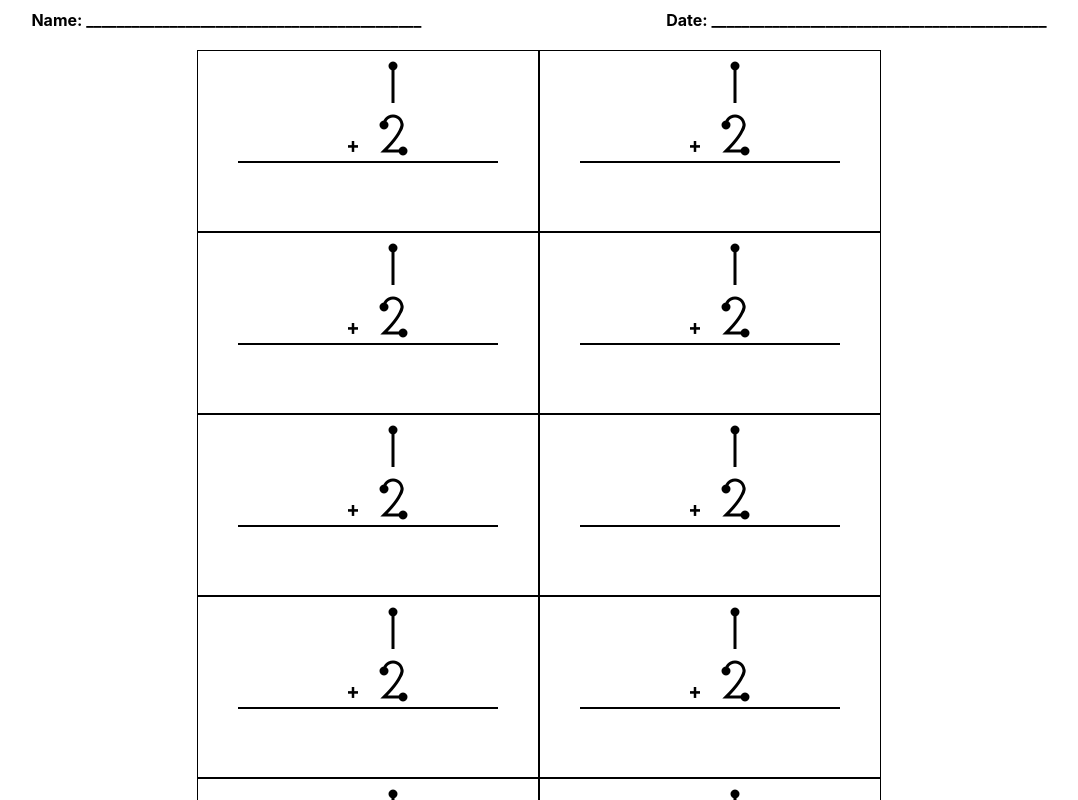
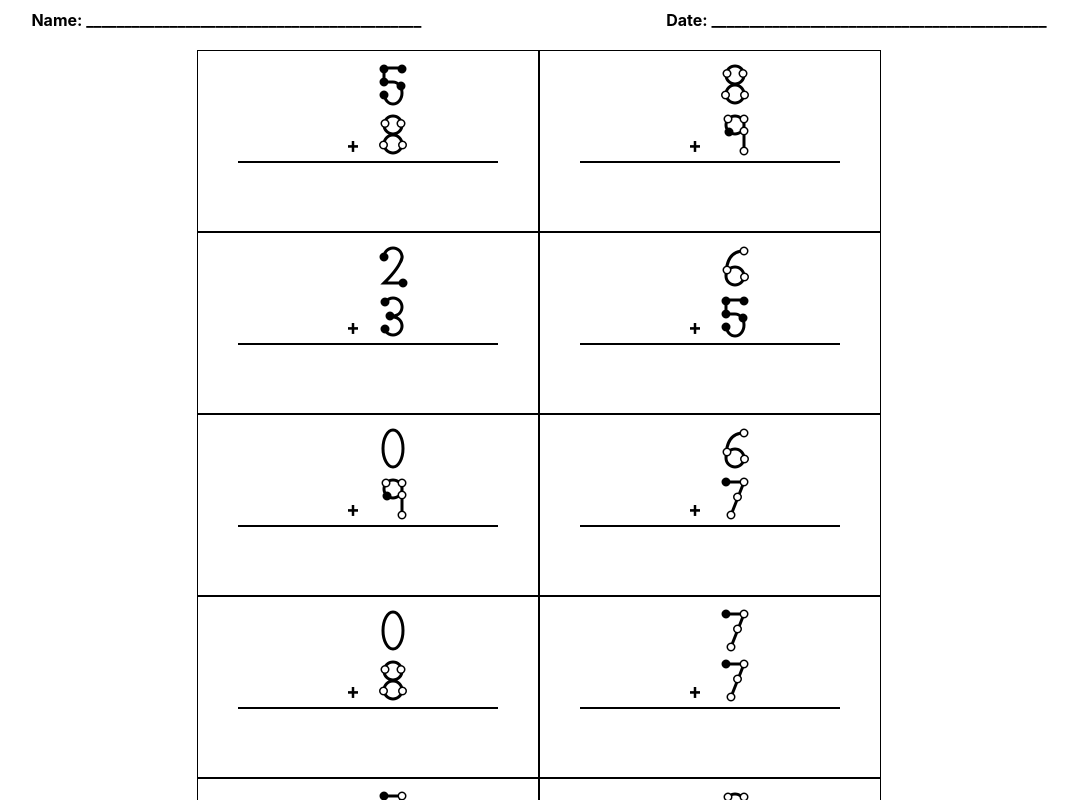
Before and after one commit to StringRays/dotpoint, a React (Create React App) app: page /addition in a window 1280 px wide. Shown: the top 800 px of the page, without its empty margins (101-1179 px from the left). Built offline with nearby package versions, Linux system fonts and the light colour scheme; the HTML template or start-up script is replaced by a standard one.

Commit message:
install ghpages

```diff
--- a/package.json
+++ b/package.json
@@ -2,6 +2,7 @@
   "name": "touchpoint",
   "version": "0.1.0",
   "private": true,
+  "homepage": "https://stringrays.github.io/dotpoint",
   "dependencies": {
     "@npmcli/arborist": "^6.1.6",
     "@react-pdf/renderer": "^3.0.2",
@@ -21,6 +22,8 @@
     "web-vitals": "^2.1.4"
   },
   "scripts": {
+    "predeploy": "npm run build",
+    "deploy": "gh-pages -d build",
     "start": "react-scripts start",
     "build": "react-scripts build",
     "test": "react-scripts test",
@@ -43,5 +46,8 @@
       "last 1 firefox version",
       "last 1 safari version"
     ]
+  },
+  "devDependencies": {
+    "gh-pages": "^4.0.0"
   }
 }
--- a/src/App.tsx
+++ b/src/App.tsx
@@ -1,5 +1,6 @@
 import Home from './pages/Home';
 import Addition from './pages/Addition';
+import Symbols from './pages/Symbols';
 import { BrowserRouter as Router, Routes, Route } from "react-router-dom";
 
 function App() {
@@ -8,6 +9,7 @@ function App() {
       <Routes>
         <Route path="/" element={<Home />} />
         <Route path="/addition" element={<Addition />} />
+        <Route path="/symbols" element={<Symbols />} />
       </Routes>
     </Router>
   )
--- a/src/components/NavBar.tsx
+++ b/src/components/NavBar.tsx
@@ -41,6 +41,7 @@ const NavLinks = () => {
         <>
             <HighlightLink path='/' name='Home' />
             <HighlightLink path='/addition' name='Addition' />
+            <HighlightLink path='/symbols' name='View All Symbols' />
         </>
     )
 }
--- a/src/components/Problem.tsx
+++ b/src/components/Problem.tsx
@@ -1,8 +1,25 @@
 import Number from './Number';
 import Operator from './Operator';
 
-const InnerProblem = () => {
+export type ProblemProps = {
+    numOne: number;
+    numTwo: number;
+    operator: string;
+}
+
+interface ProblemPropsWithKey extends ProblemProps {
+    key: string;
+}
+
+const Problem = ({ numOne, numTwo, operator }: ProblemPropsWithKey) => {
     return (
+        <div
+            style={{
+                height: '180px',
+                width: '300px',
+                paddingLeft: '20px',
+                paddingRight: '20px',
+                border: '1px solid black'}}>
                 <div
                 style={{
                     display: 'flex',
@@ -13,7 +30,7 @@ const InnerProblem = () => {
                     }}>
                 <div>
                     <Operator
-                    symbol={'+'}
+                        symbol={operator}
                         size={'xsOp'} />
                 </div>
                 <div
@@ -23,28 +40,15 @@ const InnerProblem = () => {
                         justifyContent: "center"
                     }}>
                     <Number
-                    num={1}
+                        num={numOne}
                         size={'xsNum'}/>
                     <Number
-                    num={2}
+                        num={numTwo}
                         size={'xsNum'}/>
+                </div>
             </div>
         </div>
     )
 }
 
-const Problem = () => {
-    return (
-        <div
-            style={{
-                height: '180px',
-                width: '300px',
-                paddingLeft: '20px',
-                paddingRight: '20px',
-                border: '1px solid black'}}>
-            <InnerProblem />
-        </div>
-    )
-}
-
 export default Problem;
--- a/src/components/WorkSheet.tsx
+++ b/src/components/WorkSheet.tsx
@@ -1,6 +1,13 @@
-import Problem from './Problem';
+import Problem, { ProblemProps } from './Problem';
 
-const Worksheet = () => {
+export type WorkSheetProps = {
+    columns: Array<ProblemProps>;
+}
+
+const Worksheet = ({ columns }: WorkSheetProps ) => {
+    const colOne: Array<ProblemProps> = columns.slice(0, 5);
+    const colTwo: Array<ProblemProps> = columns.slice(5);
+
     return (
         <div style={{ display: 'flex', flexDirection: 'column' }}>
             <div style={{ display: 'flex', justifyContent: 'space-around', padding: '10px' }}>
@@ -9,18 +16,26 @@ const Worksheet = () => {
             </div>
             <div style={{ display: 'flex', justifyContent: 'center', marginTop: '10px' }}>
                 <div style={{ display: 'flex', flexDirection: 'column' }}>
-                    <Problem />
-                    <Problem />
-                    <Problem />
-                    <Problem />
-                    <Problem />
+                    {colOne &&
+                       colOne.map((problem, index) => (
+                            <Problem
+                                numOne={problem.numOne}
+                                numTwo={problem.numTwo}
+                                operator={problem.operator}
+                                key={'one'+index.toString()}/>
+                       ))
+                    }
                 </div>
                 <div style={{ display: 'flex', flexDirection: 'column' }}>
-                    <Problem />
-                    <Problem />
-                    <Problem />
-                    <Problem />
-                    <Problem />
+                    {colTwo &&
+                       colTwo.map((problem, index) => (
+                            <Problem
+                                numOne={problem.numOne}
+                                numTwo={problem.numTwo}
+                                operator={problem.operator}
+                                key={'two'+index.toString()} />
+                       ))
+                    }
                 </div>
             </div>
         </div>
--- a/src/pages/Addition.tsx
+++ b/src/pages/Addition.tsx
@@ -1,8 +1,26 @@
 import Worksheet from '../components/WorkSheet';
+import { useEffect, useState } from 'react';
+import { ProblemProps } from '../components/Problem'
 
 const Addition = () => {
+    const [numbers, setNumbers] = useState<Array<ProblemProps>>();
+
+    useEffect(() => {
+        const numberList: Array<ProblemProps> = [];
+        for (let i = 0; i < 10; i++){
+            numberList.push({
+                numOne: Math.floor(Math.random()*10),
+                numTwo: Math.floor(Math.random()*10),
+                operator: '+'
+            })
+        }
+        setNumbers(numberList);
+    }, []);
+
     return (
-        <Worksheet />
+        <>
+        {numbers && <Worksheet columns={numbers} />}
+        </>
     )
 }
 
--- a/src/pages/Home.tsx
+++ b/src/pages/Home.tsx
@@ -1,67 +1,26 @@
-import { useState } from 'react';
-import Number from '../components/Number';
-import Operator from '../components/Operator';
 import Layout from '../components/Layout';
 
 const Home = () => {
-    const [numberSize, setNumberSize] = useState('smallNum');
-    const [opSize, setOpSize] = useState('smallOp');
-    const digits = [0, 1, 2, 3, 4, 5, 6, 7, 8, 9];
-    const operators = ['+', '-', 'x', '/', '='];
 
-    const changeSize = () => {
-        const currentSize = numberSize.slice(0, numberSize.length-3);
-        currentSize === 'small' ? setSizes('med') :
-        currentSize === 'med' ? setSizes('large') :
-        currentSize === 'large' ? setSizes('xl') :
-        currentSize === 'xl' ? setSizes('xs') : setSizes('small');
-    }
-
-    const setSizes = (size: string) => {
-        setNumberSize(size+'Num');
-        setOpSize(size+'Op');
-    }
 
     return (
     <Layout>
-      <div style={{ display: 'flex', justifyContent: 'center' }}>
-      <button
-        style={{ margin: "10px" }}
-        onClick={changeSize}>
-          Toggle Number Size
-      </button>
-      </div>
-      <div
-        style={{ display: "flex", justifyContent: 'center' }}>
       <div
         style={{
           display: 'flex',
           flexDirection: 'column',
-          alignItems: 'center'
-        }}>
-      {
-        operators.map((operator) =>
-        <div style={{ border: '1px solid black' }}>
-          <Operator symbol={operator} size={opSize} />
-        </div>
-        )
-      }
-        </div>
+          justifyContent: 'center',
+          alignItems: 'center' }}>
         <div
           style={{
             display: 'flex',
             flexDirection: 'column',
-            alignItems: 'center'
-          }}>
-      {
-        digits.map((digit) =>
-        <div style={{ border: '1px solid black' }}>
-          <Number
-            num={digit}
-            size={numberSize} />
+            justifyContent: 'center',
+            alignItems: 'center' }}>
+          <h1>Worksheet Generator</h1>
+          <p><em>printable dot point math worksheets</em></p>
         </div>
-        )
-      }
+        <div style={{ height: '100px', width: '100vw', marginTop: '24px', backgroundColor: '#83b692', }}>
         </div>
       </div>
     </Layout>
--- /dev/null
+++ b/src/pages/Symbols.tsx
@@ -0,0 +1,71 @@
+import { useState } from 'react';
+import Number from '../components/Number';
+import Operator from '../components/Operator';
+import Layout from '../components/Layout';
+
+const Symbols = () => {
+    const [numberSize, setNumberSize] = useState('smallNum');
+    const [opSize, setOpSize] = useState('smallOp');
+    const digits = [0, 1, 2, 3, 4, 5, 6, 7, 8, 9];
+    const operators = ['+', '-', 'x', '/', '='];
+
+    const changeSize = () => {
+        const currentSize = numberSize.slice(0, numberSize.length-3);
+        currentSize === 'small' ? setSizes('med') :
+        currentSize === 'med' ? setSizes('large') :
+        currentSize === 'large' ? setSizes('xl') :
+        currentSize === 'xl' ? setSizes('xs') : setSizes('small');
+    }
+
+    const setSizes = (size: string) => {
+        setNumberSize(size+'Num');
+        setOpSize(size+'Op');
+    }
+    return (
+        <Layout>
+      <div style={{ display: 'flex', justifyContent: 'center' }}>
+      <button
+        style={{ margin: "10px" }}
+        onClick={changeSize}>
+          Toggle Number Size
+      </button>
+      </div>
+      <div
+        style={{ display: "flex", justifyContent: 'center' }}>
+      <div
+        style={{
+          display: 'flex',
+          flexDirection: 'column',
+          alignItems: 'center'
+        }}>
+      {
+        operators.map((operator) =>
+        <div style={{ border: '1px solid black' }}>
+          <Operator symbol={operator} size={opSize} />
+        </div>
+        )
+      }
+        </div>
+        <div
+          style={{
+            display: 'flex',
+            flexDirection: 'column',
+            alignItems: 'center'
+          }}>
+      {
+        digits.map((digit) =>
+        <div style={{ border: '1px solid black' }}>
+          <Number
+            num={digit}
+            size={numberSize} />
+        </div>
+        )
+      }
+        </div>
+      </div>
+    </Layout>
+
+    )
+}
+
+export default Symbols;
```
Also changed, not shown: 1 other file (tests, documents, lock files or other folders). Lines whose indentation alone changed are shown as unchanged.
